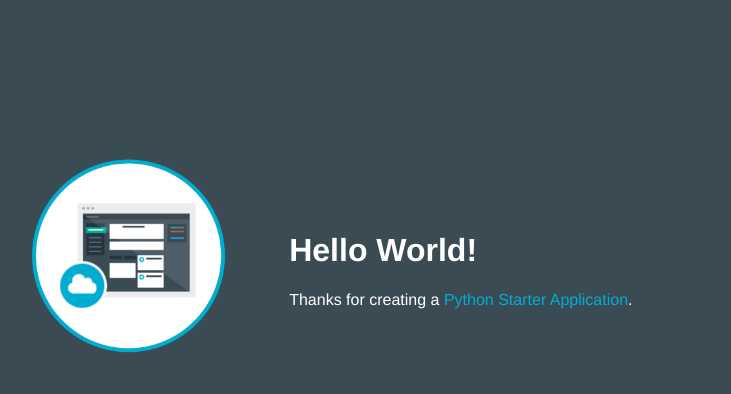
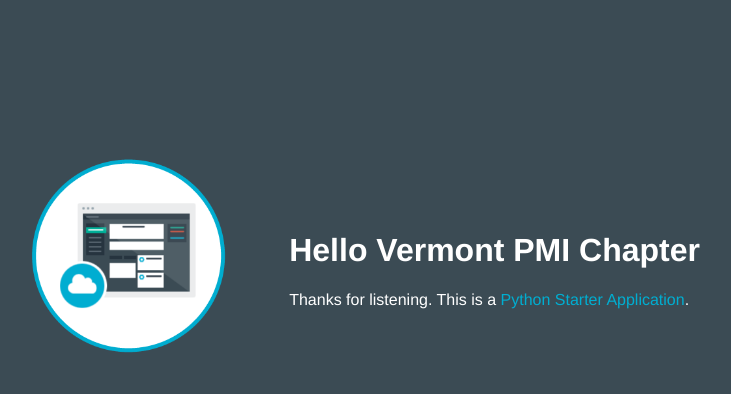
Before and after one commit to tombleu/PMItestapp-1482934859217, a plain HTML site: page static/index.html in a window 1280 px wide. Shown: the whole page, without its empty margins (253-984 px from the left). Drawn offline with Linux system fonts and the light colour scheme.

Commit message:
Updated the PMI local customization

```diff
--- a/static/index.html
+++ b/static/index.html
@@ -12,8 +12,8 @@
 				<img class = 'newappIcon' src='images/newapp-icon.png'>
 			</td>
 			<td>
-				<h1 id = "message">Hello World!</h1>
-				<p class='description'></p> Thanks for creating a <span class="blue">Python Starter Application</span>.
+				<h1 id = "message">Hello Vermont PMI Chapter</h1>
+				<p class='description'></p> Thanks for listening.  This is a <span class="blue">Python Starter Application</span>.
 			</td>
 		</tr>
 	</table>
```
